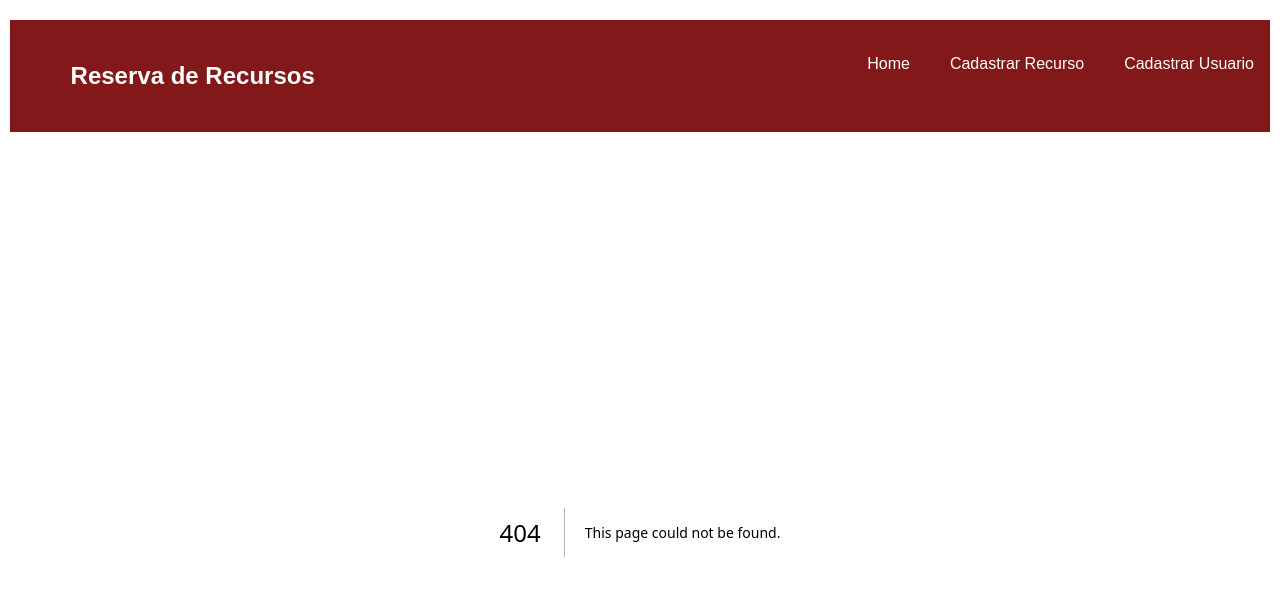
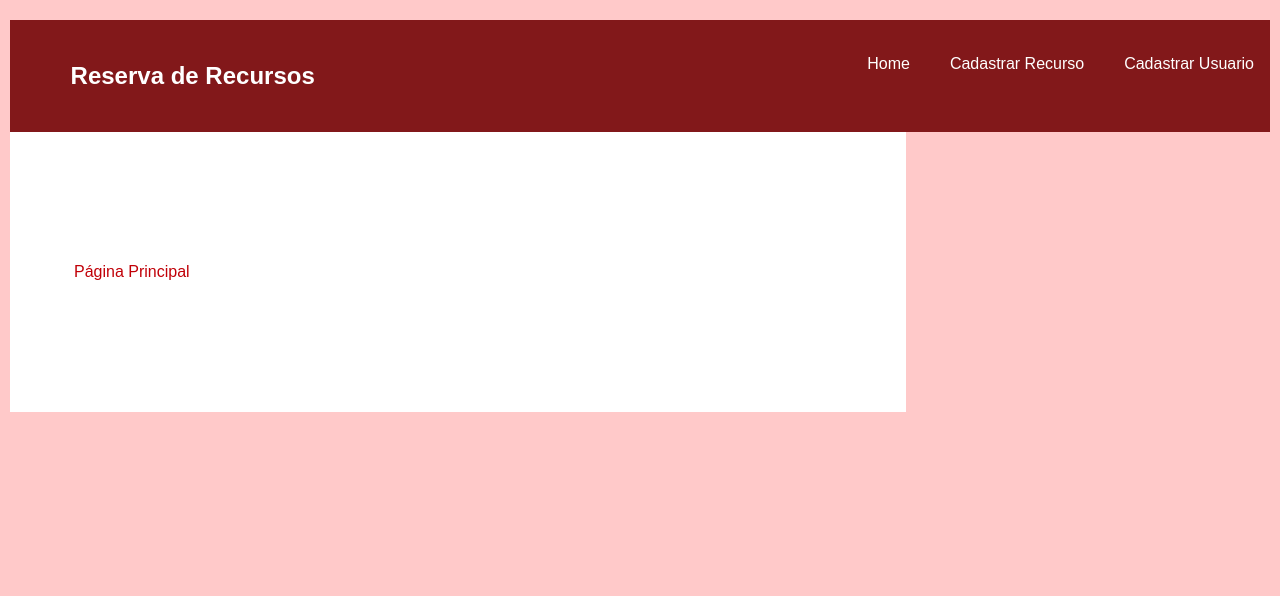
Before and after one commit to pedrohenriqueminarelli/Projeto_DS_Vep26-Reserva_de_Lab, a Next.js app in the folder next-projeto/: page /home in a window 1280 px wide. Before the commit this address had no page. Shown: the top 596 px of the page. Built offline with nearby package versions, Linux system fonts and the light colour scheme.

Commit message:
textes de otimização de espaço

```diff
--- /dev/null
+++ b/next-projeto/src/app/(privado)/home/page.tsx
@@ -0,0 +1,13 @@
+export default function home() {
+  return (
+    <div>
+      <main className="flex flex-1 w-full max-w-4xl flex-col items-center justify-between py-32 px-16 bg-white dark:bg-black sm:items-start">
+        <div className="flex flex-col items-center gap-6 text-center sm:items-start sm:text-left">
+          <h1>
+              Página Principal
+            </h1>
+          </div>
+        </main>
+    </div>
+  );
+}
--- /dev/null
+++ b/next-projeto/src/app/(publico)/componentesPublicos/HeaderPublico/index.tsx
@@ -0,0 +1,28 @@
+import Link from "next/link";
+
+export function HeaderPublico(){
+    return (
+      <header className="flex px-2 py-4 bg-red-900 text-white">
+        <div className="flex items-center justify-between w-full mx-auto max-w-3xl">
+          <div className="flex px-2 py-4 text-white">
+            <h1 className="text-center font-bold m-2 text-2xl">
+              Reserva de Recursos
+            </h1>
+          </div>
+        </div>
+        <nav>
+          <ul className="flex items-center justify-center gap-10 px-2 py-4">
+            <li>
+              <Link href="/">Home</Link>
+            </li>
+            <li>
+              <Link href="/login">login</Link>
+            </li>
+            <li>
+              <Link href="/cadUsuario">Cadastro</Link>
+            </li>
+          </ul>
+        </nav>
+      </header>
+    );
+}
--- /dev/null
+++ b/next-projeto/src/app/(publico)/layout.tsx
@@ -0,0 +1,9 @@
+import { HeaderPublico } from "./componentesPublicos/HeaderPublico";
+export default function LayoutPrivado({ children }: { children: React.ReactNode }) {
+  return (
+    <>
+      <HeaderPublico/>
+      {children}
+    </>
+  );
+}
```
